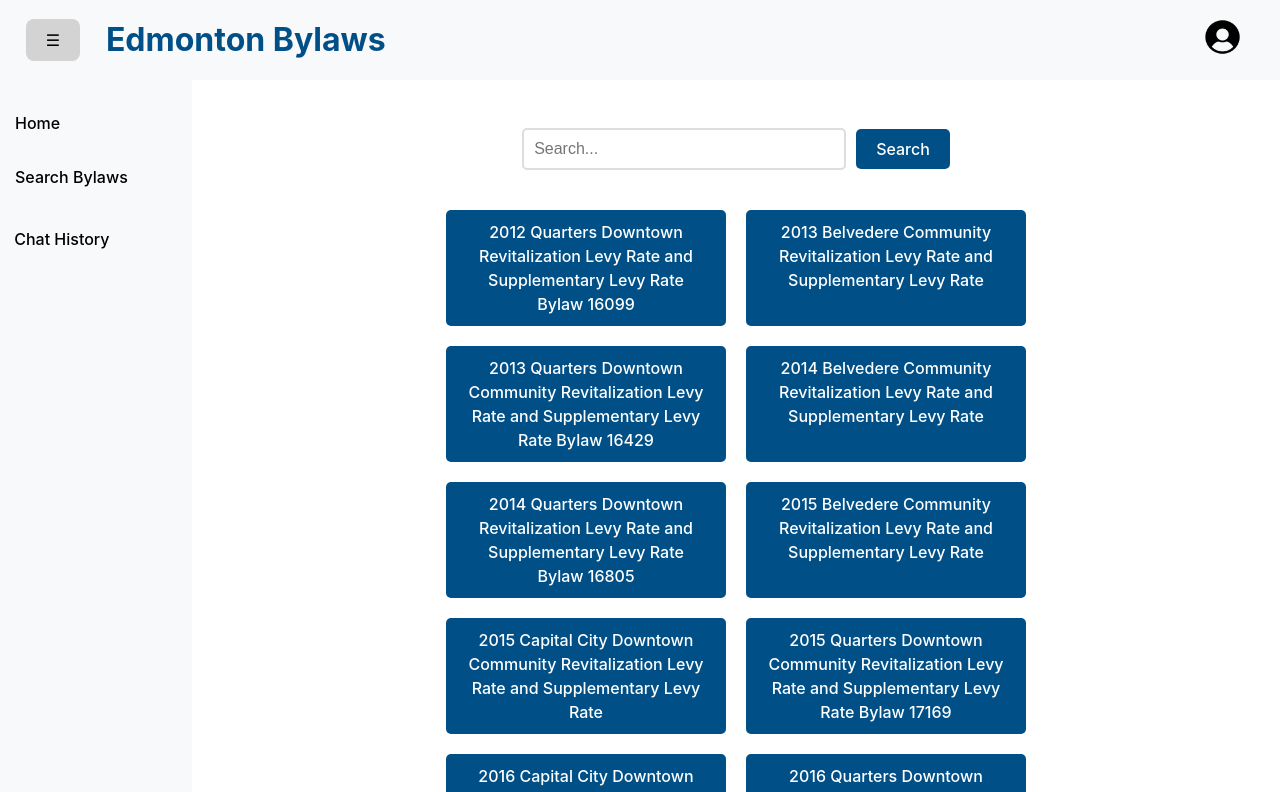
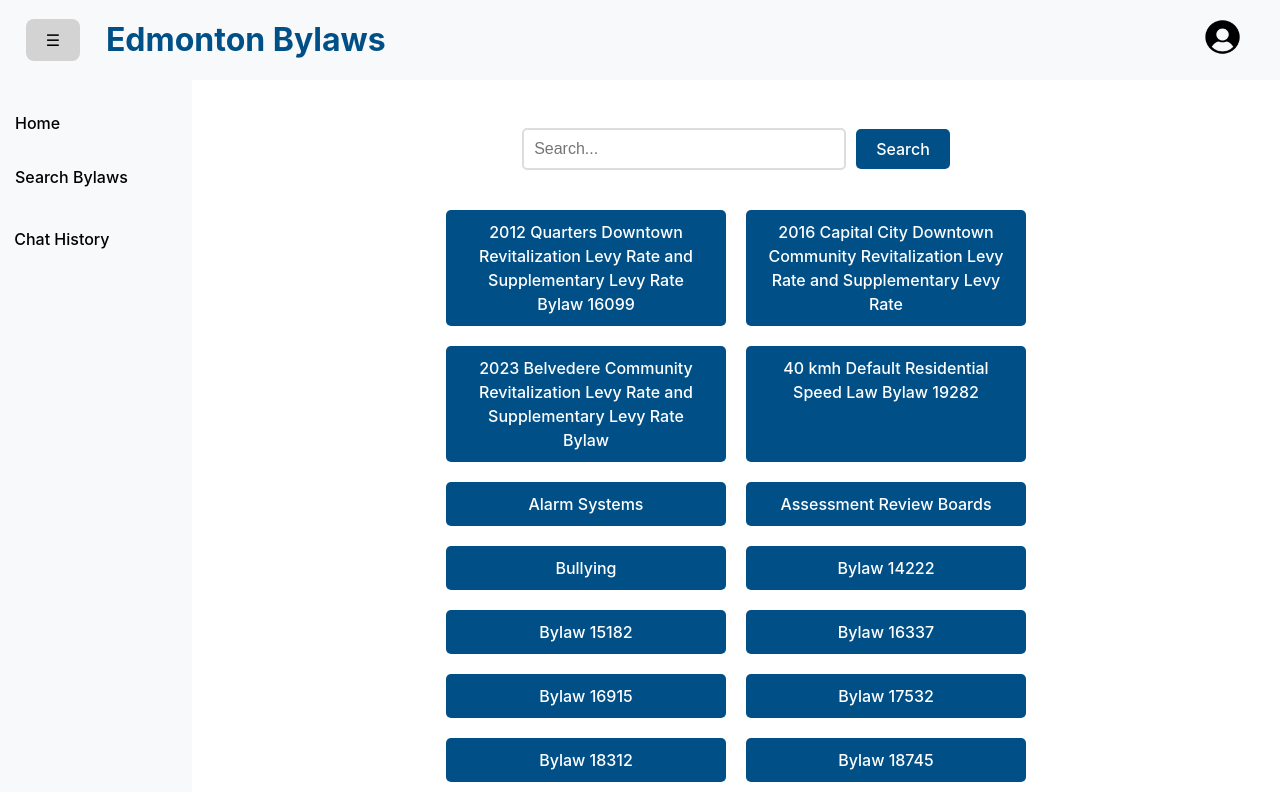
Before and after one commit to aidenj1808/edmonton-bylaw-ai-assistant, a React (Vite) app in the folder edmonton-bylaws/: page /search-bylaws in a window 1280 px wide. Shown: the top 792 px of the page. Built offline with nearby package versions, Linux system fonts and the light colour scheme; what axios-mock-adapter would draw is missing.

Commit message:
Updated Searchbylaws
Fixed Search with proper filter
Limited base view number of files
PDFs now open in new tab

```diff
--- a/edmonton-bylaws/src/features/SearchBylawsPage.jsx
+++ b/edmonton-bylaws/src/features/SearchBylawsPage.jsx
@@ -1,4 +1,4 @@
-import React, { Component, useState } from "react";
+import React, { Component, useEffect, useState } from "react";
 import './CSS/SearchBylawsPage.css'
 import Header from "./components/Header.jsx";
 import Sidebar from './components/Sidebar.jsx'
@@ -29,35 +29,82 @@ const SearchBylawsPage = () => {
     function pdfLinkTemplate(filename){
       var displayName = filename.split("/")[filename.split("/").length-1].split("_").join(" ");
       displayName = displayName.replace(".pdf", "")
-      return <a className="pdfLink button" width="15rem" display="block" href={filename}>{displayName}</a>
+      return <a className="pdfLink button" width="15rem" display="block" href={filename} target="_blank" >{displayName}</a>
     }
     const pdfs = [];
     // loop through data.files.length (276), currently using lower numbers in order to not bloat the system
-    const pdfNum = 50; // data.files.length;
+    const pdfNum = data.files.length;
     for (let i = 0; i < pdfNum; i++){
       pdfs.push(pdfLinkTemplate("./data/"+data.files[i]))
     }
+    function hidePDFs(){
+      var pdfs = document.getElementsByClassName("pdfLink");
+      for(var i = 0; i< pdfs.length; i++){
+        var pdf = pdfs[i];
+        if (i%8 == 0){
+          pdf.style.display = "inline";
+        }
+        else{
+          pdf.style.display = "none";
+        }
+      }
+    }
+    // index num for each first letter of each file
+    // # 0-24
+    // A 25-43
+    // B 44-129
+    // C 130-160
+    // D 161-168
+    // E 169-201
+    // F 202-206
+    // G 207-209
+    // H 210-214
+    // I 215
+    // L 216-217
+    // M 218-221
+    // N 222-228
+    // O 229-230
+    // P 231-237
+    // Q 238
+    // R 239-247
+    // S 248-261
+    // T 262-263
+    // U 264
+    // V 265
+    // W 266-271
+    // Y 272
+    // ? 273-275
+    // on load run hidePDFs
+    useEffect(() => {
+      hidePDFs();
+    }, []);
     function searchPDFs(){
       // Finds Searchbar and Pdfs and stores them
       var search = document.getElementById("searchInputPDF");
-      var pdfs = document.getElementsByClassName("pdf");
+      // console.log("value:" + search.value);
       // for each item in pdfs
-      for (var i = 0; i < pdfs.length; i++){
-          var pdf = pdfs[i];
-          // format fileName from pdf's data
-          var fileName = pdf.data.split("/")[pdf.data.split("/").length-1].split("_").join(" ");
-          // compares fileName to search value and hides/shows respective pdf
-          if (fileName.search(search.value) >= 1 || search.value == ""){
-              pdf.style.display = "inline";
-          }
-          else{
-              pdf.style.display = "none";
-          }
+      if (search.value == ""){
+        hidePDFs();
+      }
+      else{
+        var pdfs = document.getElementsByClassName("pdfLink");
+        for (var i = 0; i < pdfs.length; i++){
+            var pdf = pdfs[i];
+            // format fileName from pdf's data
+            var fileName = pdf.href.split("/")[pdf.href.split("/").length-1].split("_").join(" ");
+            // console.log(i+":"+fileName+":"+i%9);
+            // compares fileName to search value and hides/shows respective pdf
+            if (fileName.toLowerCase().includes(search.value.toLowerCase())){
+                pdf.style.display = "inline";
+            }
+            else{
+                pdf.style.display = "none";
+            }
+        }
       }
     }
-
     return (
-        <div class ="searchbylawspage">
+        <div className ="searchbylawspage">
             <Header toggleSidebar={toggleSidebar}/>
 
             <div className={`main-content ${isSidebarOpen ? '' : 'sidebar-closed'}`}>
@@ -67,12 +114,12 @@ const SearchBylawsPage = () => {
                 <Sidebar isOpen={isSidebarOpen} toggleSidebar={toggleSidebar} switchToChatHistorySidebar={switchToChatHistorySidebar} />
                 )}
 
-              <div class = "inner">
-                <div class="search-container">
-                      <input type="text" placeholder="Search..." id="searchInputPDF" oninput={searchPDFs()}/>
+              <div className = "inner">
+                <div className="search-container">
+                      <input type="text" placeholder="Search..." id="searchInputPDF" onChange={searchPDFs}/>
                       <button type="button" className="button">Search</button>
                 </div>
-                <section class="pdf-container">
+                <section className="pdf-container">
                     {pdfs}
                 </section>
 
```
